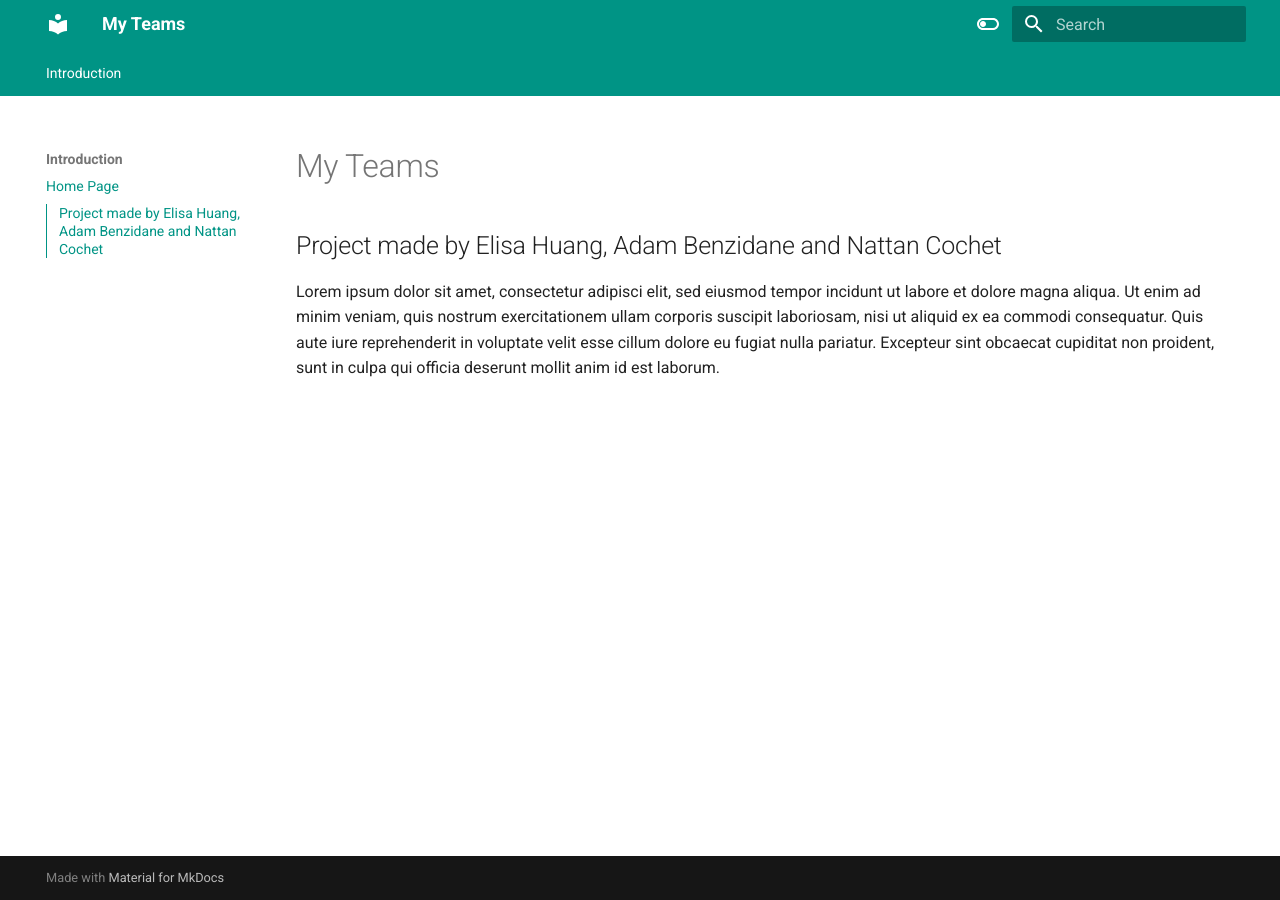
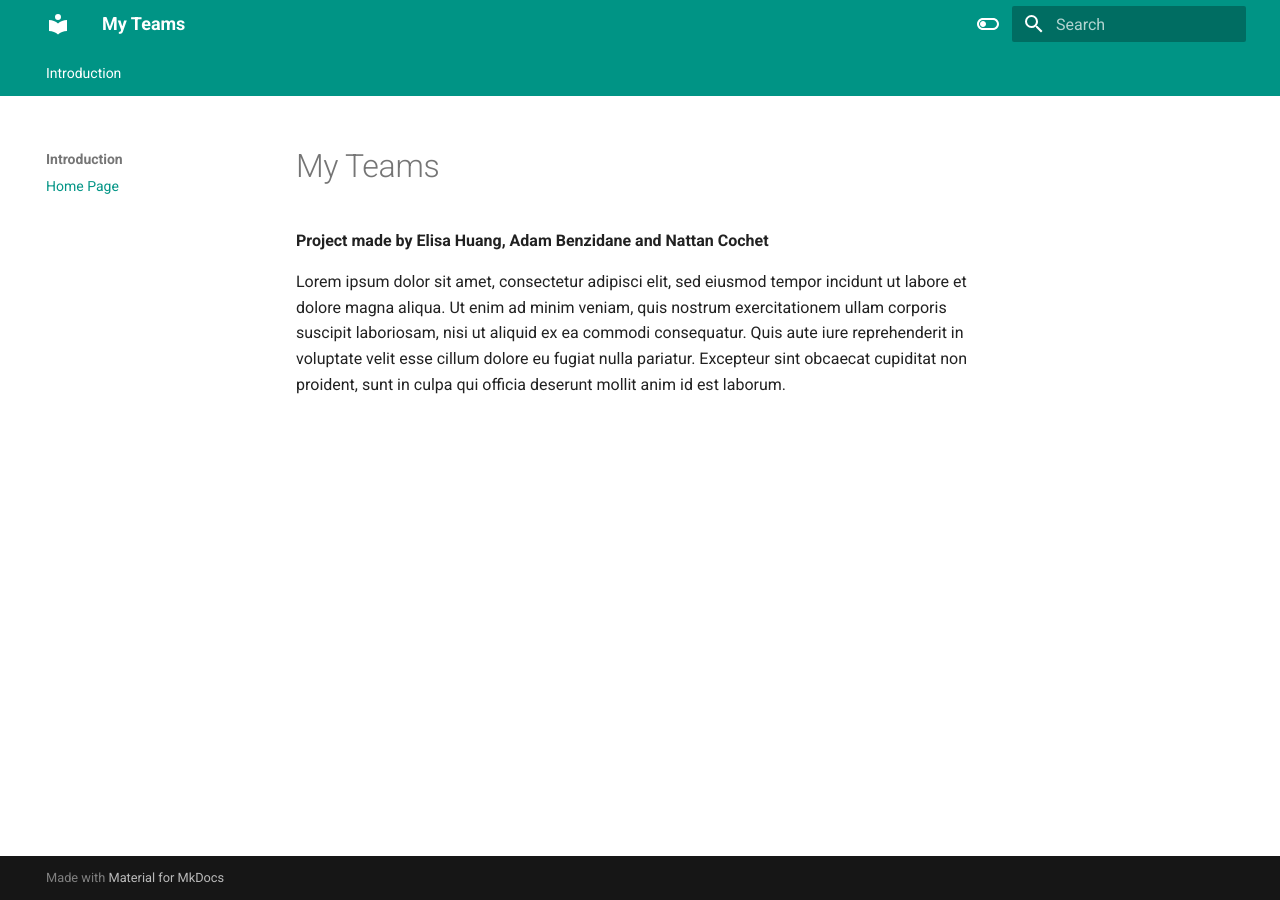
Before and after one commit to NattanCochet/docMyTeams, an MkDocs documentation site: the page built from docs/index.md, in a window 1280 px wide. Built offline with MkDocs 1.6.1 and Material for MkDocs 9.7.7, drawn with Linux system fonts in a browser that asks for light colours.

Commit message:
removed annoying toc

```diff
--- a/docs/index.md
+++ b/docs/index.md
@@ -1,7 +1,7 @@
 # My Teams
 
-## Project made by Elisa Huang, Adam Benzidane and Nattan Cochet
 
+**Project made by Elisa Huang, Adam Benzidane and Nattan Cochet**
 
 Lorem ipsum dolor sit amet, consectetur adipisci elit, sed eiusmod tempor incidunt ut labore et dolore magna aliqua.
 Ut enim ad minim veniam, quis nostrum exercitationem ullam corporis suscipit laboriosam, nisi ut aliquid ex ea commodi consequatur.
--- a/mkdocs.yml
+++ b/mkdocs.yml
@@ -9,7 +9,6 @@
   features:
     - navigation.tabs
     - navigation.sections
-    - toc.integrate
     - navigation.top
     - search.suggest
     - search.highlight
```
